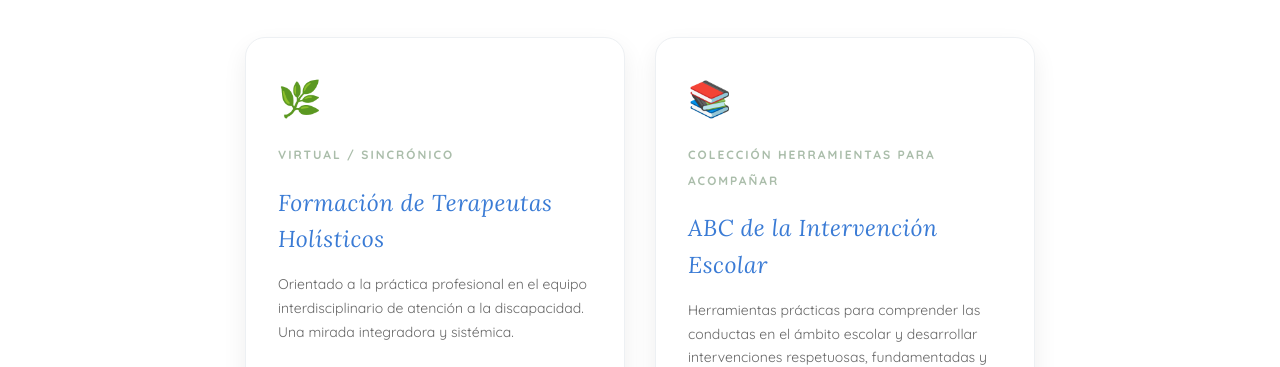
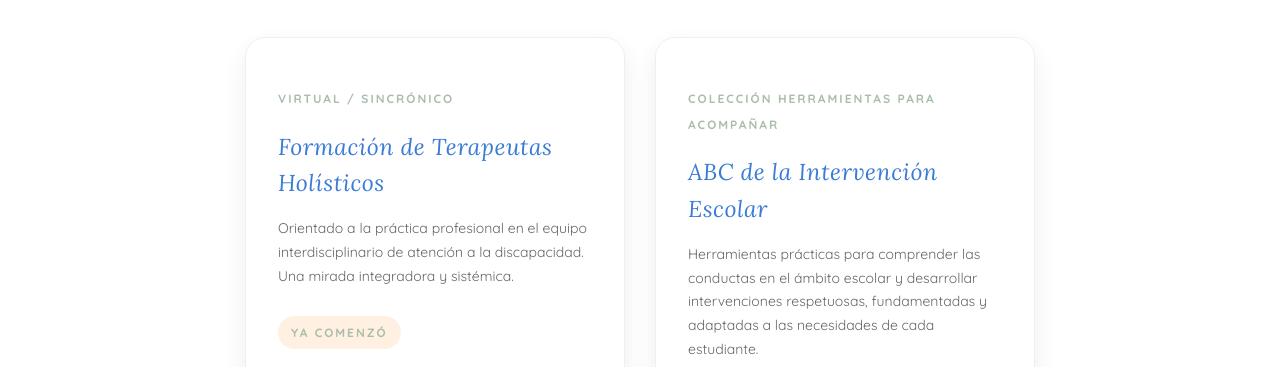
Before and after one commit to lsnieg-design/holismo, a plain HTML site: page talleres/index.html in a window 1280 px wide. Shown: the part 443-810 px from the top of the page. Drawn offline with Linux system fonts and the light colour scheme.

Commit message:
Update index.html

```diff
--- a/talleres/index.html
+++ b/talleres/index.html
@@ -191,7 +191,7 @@
             <article class="taller-card">
 
                 <div>
-                    <div class="taller-icono">🌿</div>
+                    <div class="taller-icono"></div>
 
                     <span class="taller-categoria">
                         Virtual / Sincrónico
@@ -221,7 +221,7 @@
             <article class="taller-card">
 
                 <div>
-                    <div class="taller-icono">📚</div>
+                    <div class="taller-icono"></div>
 
                     <span class="taller-categoria">
                         Colección Herramientas para acompañar
```
